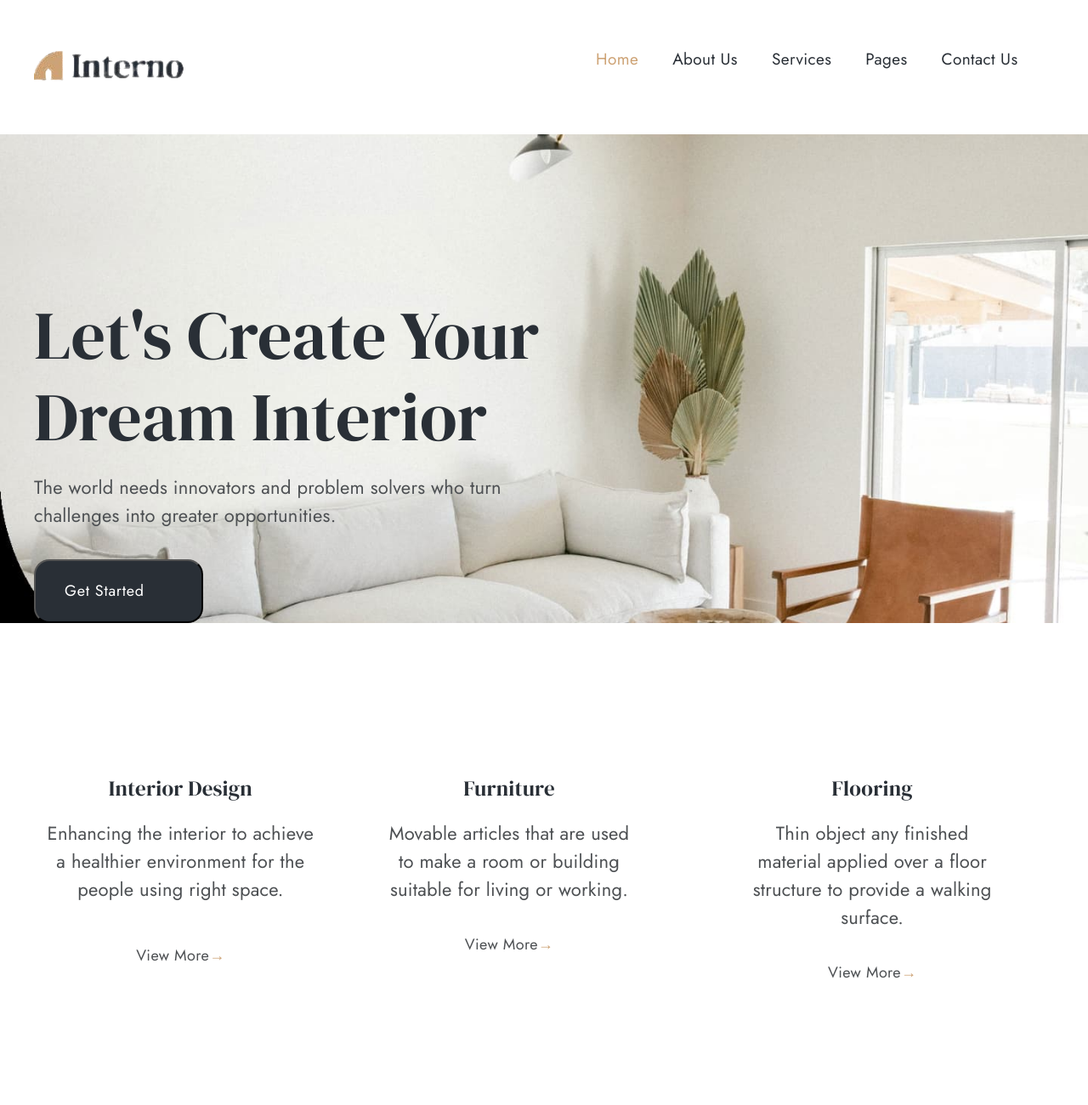
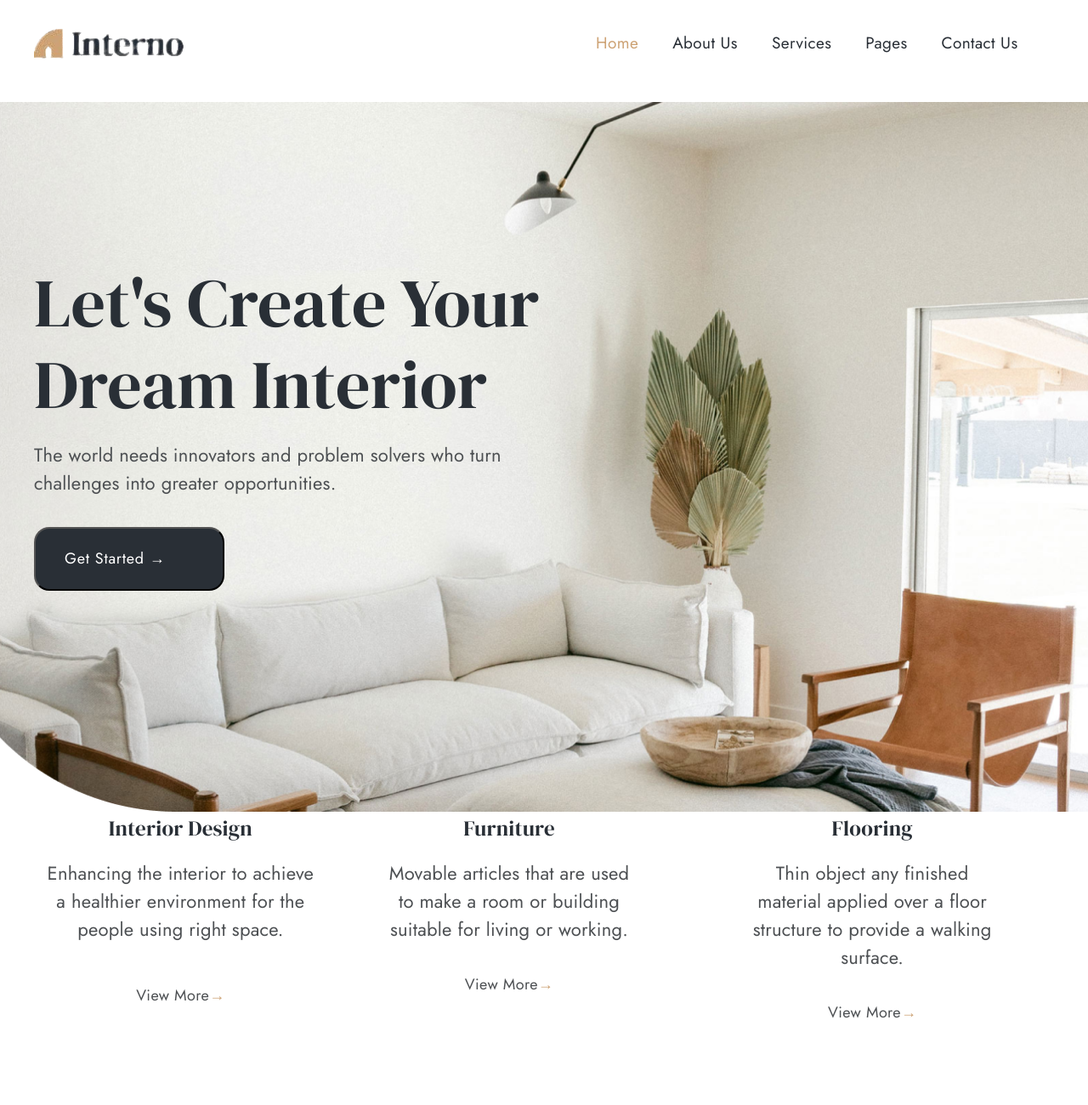
Before and after one commit to rakazabra/Interno, a plain HTML site: page index.html in a window 1280 px wide. Shown: the top 1300 px of the page at 85% size. Drawn offline with nearby package versions, Linux system fonts and the light colour scheme.

Commit message:
bugs fixed

```diff
--- a/css/styles.css
+++ b/css/styles.css
@@ -29,10 +29,7 @@
     margin-right: 484px;
 }
 
-.header-logo {
-    padding-top: 26px;
-    padding-bottom: 12px;
-}
+
 
 .nav-list {
   display: flex;
@@ -60,12 +57,13 @@
 }
 
 .hero {
-    background-image: url(../img/hero-bcg.png);
+    background-image: url(../img/hero-bcg-i.png);
     background-repeat: no-repeat;
     background-position: center;
     background-size: cover;
     margin: auto;
     padding-top: 188px;
+    padding-bottom: 260px;
 }
 
 .hero-logo {
@@ -109,7 +107,7 @@ border-radius: 18px;
 }
 
 
-.desc {
+.ddesc {
     padding-top: 175px;
 }
 
--- a/index.html
+++ b/index.html
@@ -55,7 +55,7 @@
           </p>
 
           <button class="hero-button">
-            Get Started
+            Get Started<span class="hero-str"> &#8594;</span>
           </button>
         </div>
       </section>
```
Also changed, not shown: img/hero-bcg-i.png (added), img/hero-bcg.png (deleted).
